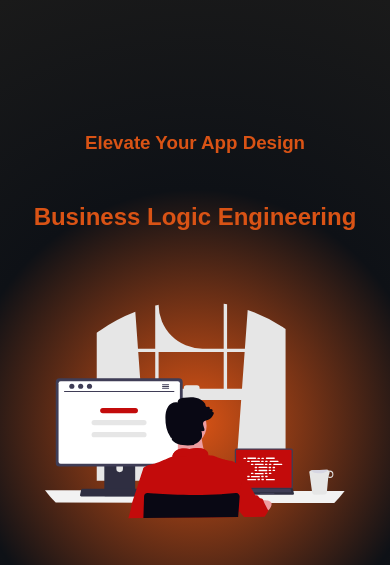
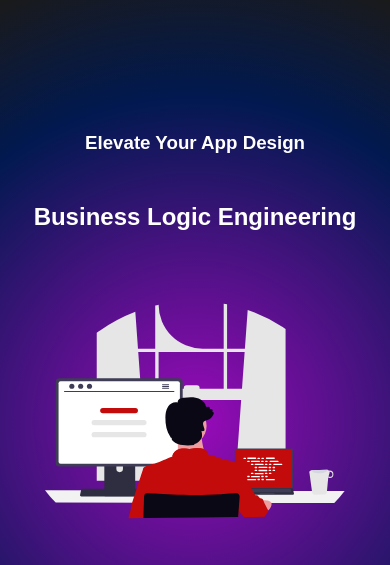
Before and after one commit to alfonsoloaiza/alfonsoloaiza, a website: page index.html in a window 390 px wide. Shown: the top 565 px of the page. Drawn offline with nearby package versions, Linux system fonts and the light colour scheme.

Commit message:
Update background and text color in mobile CSS

```diff
--- a/css/portfolio-mobile.css
+++ b/css/portfolio-mobile.css
@@ -18,8 +18,11 @@
         flex-direction: row;
         justify-content: space-evenly;
         align-items: space-evenly;
-        background: #0e1116;
-        background-image: radial-gradient(circle, #d95315 0%, rgba(255, 0, 255, 0) 50%, #1a1a1a 100%);
+        background: #011950;
+        background-image: radial-gradient(circle,
+      rgba(255, 0, 255, 0.6) 0%,
+      rgba(255, 0, 255, 0) 70%,
+      #1a1a1a 100%);
         padding: 0px 20px;
         box-sizing: border-box;
   }
@@ -28,7 +31,7 @@
     width: 100%;
     gap: 10px;
     border-radius: 8px;
-    color: #d95315;
+    color: white;
     font-weight: bold;
     display: flex;
     flex-direction: column;
```
